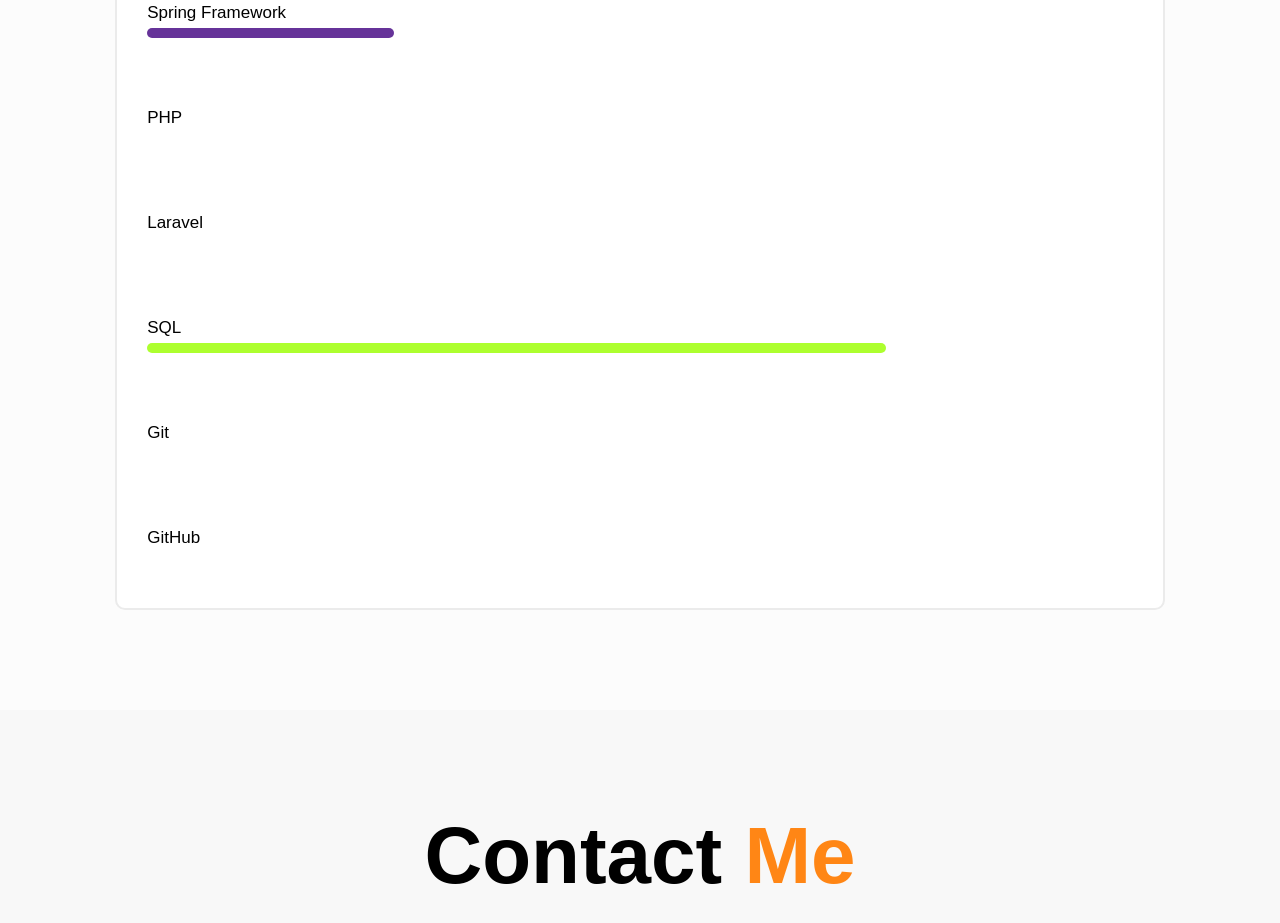
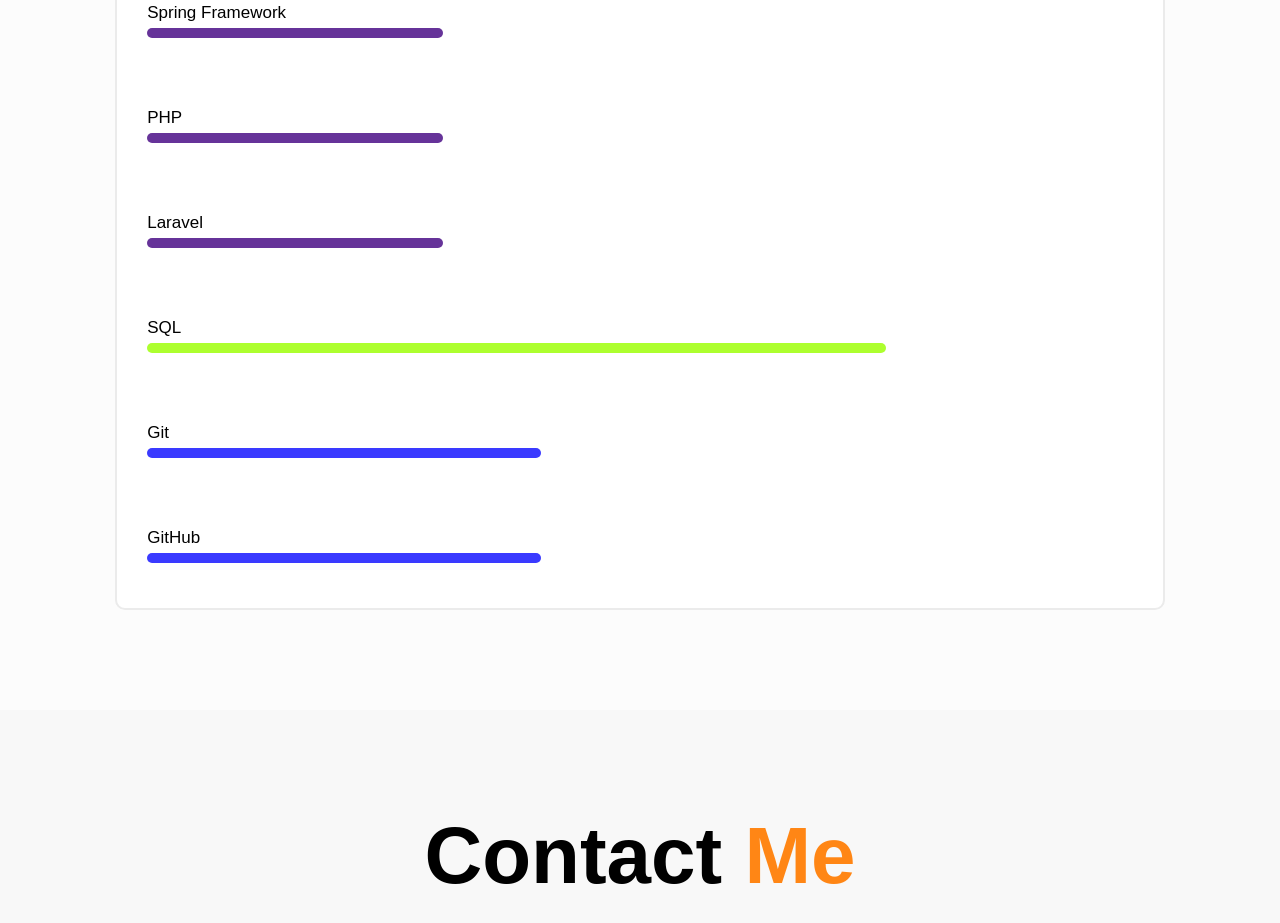
Before and after one commit to DavidDCFrontend/david-delgado-porfolio, a plain HTML site: page index.html in a window 1280 px wide. Shown: the part 5298-6221 px from the top of the page. Drawn offline with nearby package versions, Linux system fonts and the light colour scheme.

Commit message:
Update styles.css

```diff
--- a/styles.css
+++ b/styles.css
@@ -469,8 +469,10 @@ section {
     width: 60%;
     background-color: gold;
 }
-.bar .progress-line.react span {
-    width: 30%;
+.bar .progress-line.react span,
+.bar .progress-line.git span,
+.bar .progress-line.github span {
+    width: 40%;
     background-color: rgb(58,58,255);
 }
 .bar .progress-line.sql span {
@@ -489,8 +491,10 @@ section {
     width: 35%;
     background-color: peru;
 }
-.bar .progress-line.spring span {
-    width: 25%;
+.bar .progress-line.spring span,
+.bar .progress-line.php span,
+.bar .progress-line.laravel span {
+    width: 30%;
     background-color: rebeccapurple;
 }
 
```
